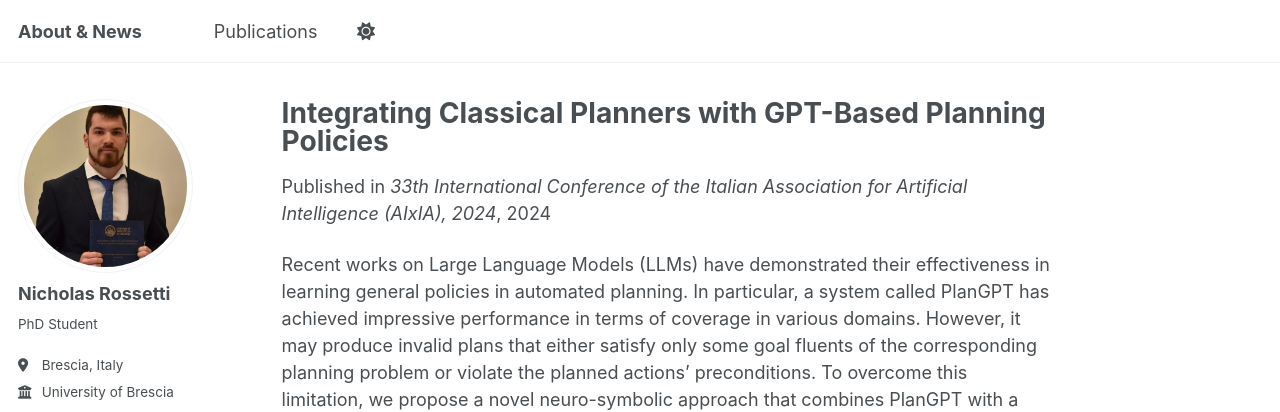
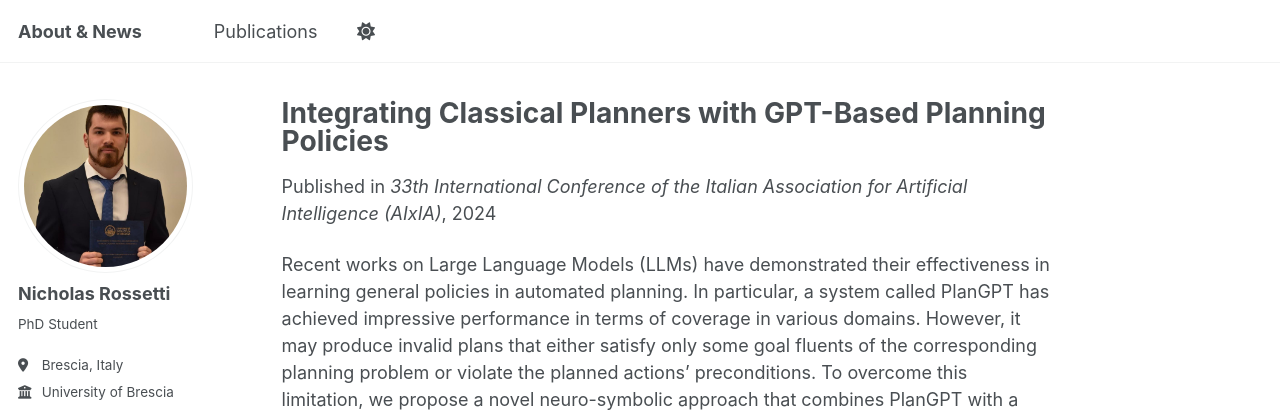
Before and after one commit to nicholasRossetti/nicholasRossetti.github.io, a Jekyll site: the page built from _publications/PlanGPT_AIxIA_2024.md, in a window 1280 px wide and 900 px high. Shown: the top 412 px of the window. Built offline with Jekyll 4.4.1, drawn with Linux system fonts in a browser that asks for light colours; some web fonts are replaced.

Commit message:
added_pubblications

```diff
--- a/_publications/PlanGPT_AIxIA_2024.md
+++ b/_publications/PlanGPT_AIxIA_2024.md
@@ -4,8 +4,8 @@ collection: publications
 category: conferences
 permalink: 'https://link.springer.com/chapter/10.1007/978-3-031-80607-0_24'
 excerpt: 'This paper introduces a neuro-symbolic approach to improve the reliability of PlanGPT, a gpt-2 model trained from scratch for automated planning. While PlanGPT effectively learns general planning policies, it can produces incomplete or invalid plans that violate action preconditions or only partially achieve goals. To address this, we integrate PlanGPT with the symbolic planner LPG. After PlanGPT generates a candidate plan, a validator checks its validity. If the plan is flawed, LPG repairs or completes it, ensuring a correct solution. Our results show significant improvements in the performance of both PlanGPT and LPG, highlighting the effectiveness of combining learning methods with traditional planning techniques. https://link.springer.com/chapter/10.1007/978-3-031-80607-0_24'
-date: 2024-11-25
-venue: '33th International Conference of the Italian Association for Artificial Intelligence (AIxIA), 2024'
+date: 2024-11-24
+venue: '33th International Conference of the Italian Association for Artificial Intelligence (AIxIA)'
 #slidesurl: 'http://academicpages.github.io/files/slides_plangpt_icaps_2024.pdf'
 paperurl: 'http://academicpages.github.io/files/paper_plangpt_aixia24.pdf'
 citation: 'Integrating Classical Planners with GPT-Based Planning Policies, M. Tummolo, N. Rossetti, AE. Gerevini, M. Olivato, L. Putelli, I. Serina - Proceedings of the 33th International Conference of the Italian Association for Artificial Intelligence (AIxIA), 2024'
```
Also changed, not shown: _publications/Covid19_KES_2022.md (+1 -1 lines), _publications/PlanGPT_ICAPS_2024.md (+1 -1 lines), _publications/PlanGPT_NeSy_2024.md (+2 -2 lines), _publications/Survey_LLMS_AP_ICAPS_2025.md (+1 -1 lines).
